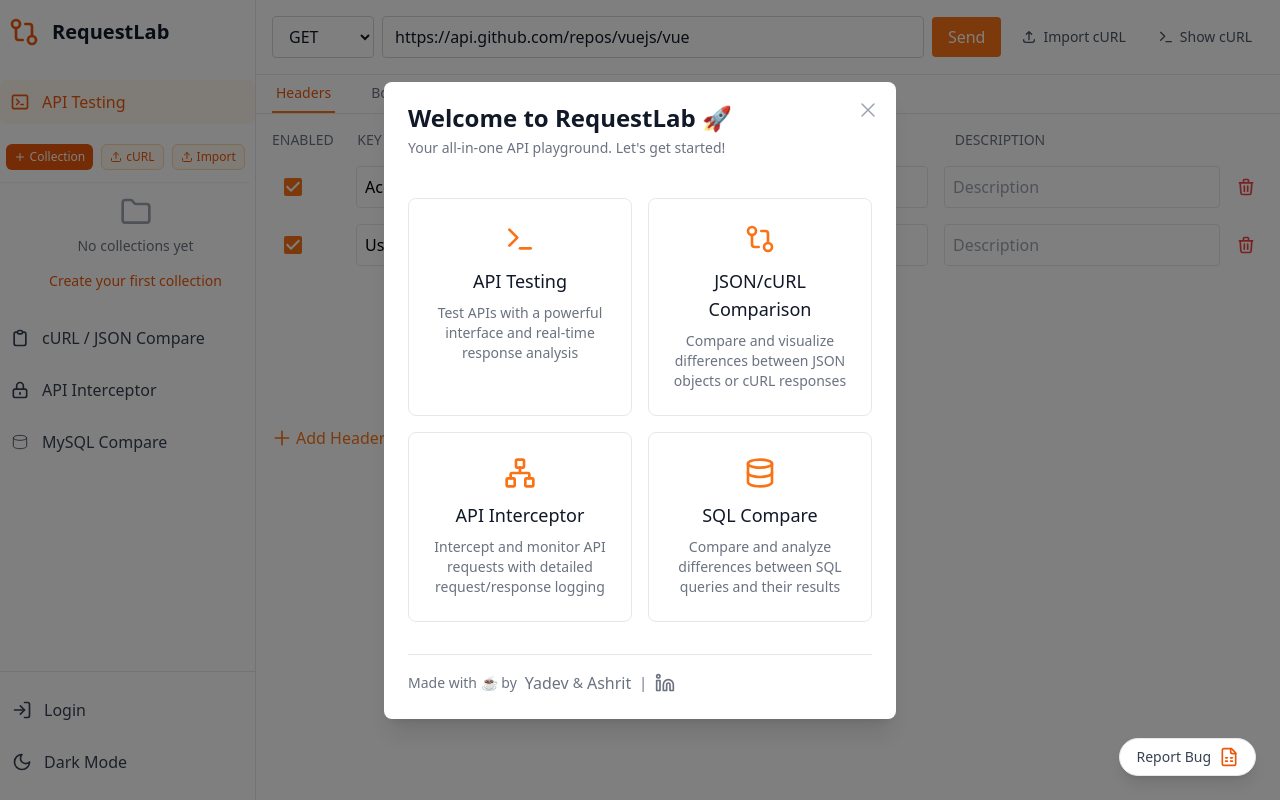
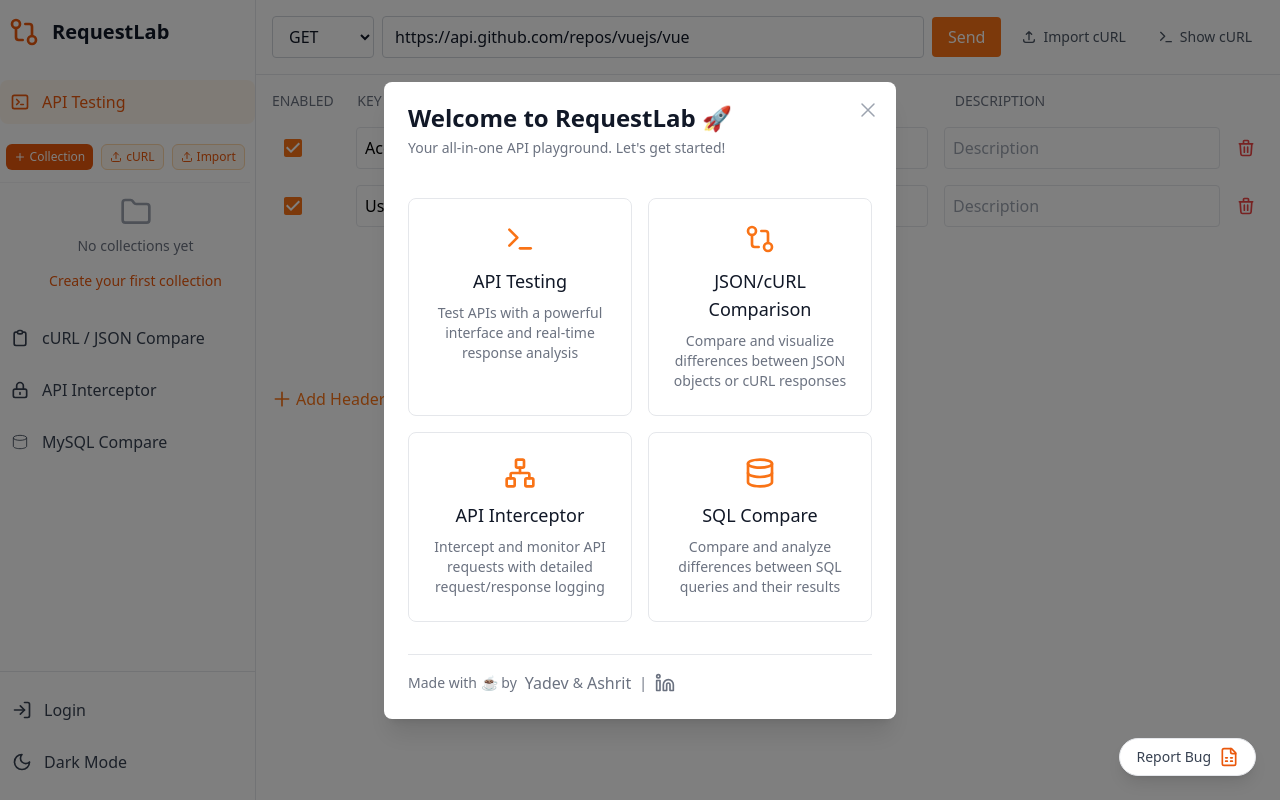
Before and after one commit to RequestLaboratory/requestlab, a React (Vite) app: page /api-testing in a window 1280 px wide. Built offline with nearby package versions, Linux system fonts and the light colour scheme.

Commit message:
resizable response area

```diff
--- a/src/pages/ApiTesting.tsx
+++ b/src/pages/ApiTesting.tsx
@@ -256,6 +256,11 @@ const ApiTesting: React.FC = () => {
     const savedVisibility = sessionStorage.getItem('apiTestingResponseVisible');
     return savedVisibility ? JSON.parse(savedVisibility) : true;
   });
+  const [responsePanelHeight, setResponsePanelHeight] = useState(() => {
+    const savedHeight = sessionStorage.getItem('apiTestingResponsePanelHeight');
+    return savedHeight ? parseInt(savedHeight) : 400;
+  });
+  const [isResizing, setIsResizing] = useState(false);
   const [copied, setCopied] = useState(false);
   const [copyMessage, setCopyMessage] = useState<string | null>(null);
   const [isResponseExpanded, setIsResponseExpanded] = useState(false);
@@ -318,6 +323,10 @@ const ApiTesting: React.FC = () => {
   useEffect(() => {
     sessionStorage.setItem('apiTestingResponseVisible', JSON.stringify(isResponsePanelVisible));
   }, [isResponsePanelVisible]);
+
+  useEffect(() => {
+    sessionStorage.setItem('apiTestingResponsePanelHeight', responsePanelHeight.toString());
+  }, [responsePanelHeight]);
 
   // Update ref when shouldStopLoadTest changes
   useEffect(() => {
@@ -1224,122 +1233,61 @@ const ApiTesting: React.FC = () => {
   };
 
   const handleImportCurl = () => {
-    if (curlInput) {
+    if (!curlInput.trim()) return;
     try {
-        // Clean up the cURL command
-        const cleanCurl = curlInput.trim()
-          .replace(/\\\n/g, ' ') // Replace line continuations with spaces
-          .replace(/\s+/g, ' '); // Replace multiple spaces with single space
-
-        // Check if it's a form-data request
-        const hasFormData = cleanCurl.includes('--form') || cleanCurl.includes('-F');
-        if (hasFormData) {
-          // Extract form data
-          const formDataMatches = cleanCurl.matchAll(/(?:--form|-F)\s+['"]([^'"]+)['"]/g);
-          const formData: { key: string; value: string; type: 'text' | 'file'; src?: string }[] = [];
-
-          for (const match of formDataMatches) {
-            const formItem = match[1];
-            const [key, value] = formItem.split('=');
-
-            if (value.startsWith('@')) {
-              // It's a file input
-              formData.push({
-                key: key,
-                value: value.substring(1), // Remove the @ symbol
-                type: 'file',
-                src: value.substring(1)
-              });
-            } else {
-              // It's a text input
-              formData.push({
-                key: key,
-                value: value.replace(/^["']|["']$/g, ''), // Remove surrounding quotes
-                type: 'text'
-              });
-            }
-          }
-
-          // Extract URL and method
-          const urlMatch = cleanCurl.match(/(?:curl\s+)(?:--location\s+)?(?:--request\s+[A-Z]+\s+)?(['"]?)(https?:\/\/[^'"]+)\1/);
-          const methodMatch = cleanCurl.match(/(?:--request|-X)\s+['"]?([A-Z]+)['"]?/);
-
-          // Extract headers
-          const headerMatches = cleanCurl.matchAll(/(?:--header|-H)\s+['"]([^'"]+)['"]/g);
-          const headers: Record<string, string> = {};
-          for (const match of headerMatches) {
-            const header = match[1];
-            const [key, value] = header.split(':').map(s => s.trim());
-            if (key && value) {
-              headers[key] = value;
-            }
-          }
-
+      const parsed = parseCurlCommand(curlInput);
       setRequestDetails(prev => ({
         ...prev,
-            method: methodMatch ? methodMatch[1] : 'POST',
-            url: urlMatch ? urlMatch[2] : '',
-            headers,
-            enabledHeaders: syncEnabledHeaders(headers),
-            formData,
-            body: ''
+        method: parsed.method,
+        url: parsed.url,
+        headers: parsed.headers,
+        body: parsed.body || '',
+        queryParams: parsed.queryParams || {}
       }));
-
-          setBodyType('form-data');
       setIsImportCurlOpen(false);
       setCurlInput('');
-          return;
-        }
-
-        // Handle regular cURL command (non-form-data)
-        const parsedCurl = parseCurlCommand(cleanCurl);
-
-        // Format JSON body if Content-Type is application/json
-        let formattedBody = parsedCurl.body;
-        const contentTypeHeader = Object.entries(parsedCurl.headers).find(([key]) =>
-          key.toLowerCase() === 'content-type'
-        );
-        if (
-          contentTypeHeader &&
-          contentTypeHeader[1].toLowerCase().includes('application/json') &&
-          parsedCurl.body
-        ) {
-          try {
-            formattedBody = JSON.stringify(JSON.parse(parsedCurl.body), null, 2);
-          } catch (e) {
-            // If not valid JSON, leave as is
-          }
-        }
-
-        setRequestDetails(prev => {
-          const newHeaders = parsedCurl.headers || {};
-          return {
-            ...prev,
-            method: parsedCurl.method || 'GET',
-            url: parsedCurl.url || '',
-            headers: newHeaders,
-            enabledHeaders: syncEnabledHeaders(newHeaders),
-            body: formattedBody || '',
-            queryParams: parsedCurl.queryParams || {}
-          };
-        });
-
-        // Set body type if present
-        if (parsedCurl.body) {
-          setBodyType('raw');
-          if (contentTypeHeader) {
-            setContentType(contentTypeHeader[1]);
-          }
-        }
-
-        setIsImportCurlOpen(false);
-        setCurlInput('');
-      } catch (err) {
-        alert('Invalid cURL command. Please check the format and try again.');
-        console.error('Failed to parse cURL command:', err);
-      }
-    }
-  };
+    } catch (error) {
+      alert('Invalid cURL command');
+    }
+  };
+
+  // Resize handlers for response panel
+  const handleResizeStart = (e: React.MouseEvent) => {
+    e.preventDefault();
+    setIsResizing(true);
+  };
+
+  const handleResizeMove = (e: MouseEvent) => {
+    if (!isResizing) return;
+
+    const newHeight = window.innerHeight - e.clientY;
+    const minHeight = 200;
+    const maxHeight = window.innerHeight * 0.8;
+
+    if (newHeight >= minHeight && newHeight <= maxHeight) {
+      setResponsePanelHeight(newHeight);
+    }
+  };
+
+  const handleResizeEnd = () => {
+    setIsResizing(false);
+  };
+
+  useEffect(() => {
+    if (isResizing) {
+      document.addEventListener('mousemove', handleResizeMove);
+      document.addEventListener('mouseup', handleResizeEnd);
+      document.body.style.cursor = 'row-resize';
+      document.body.style.userSelect = 'none';
+
+      return () => {
+        document.removeEventListener('mousemove', handleResizeMove);
+        document.removeEventListener('mouseup', handleResizeEnd);
+        document.body.style.cursor = '';
+        document.body.style.userSelect = '';
+      };
+    }
+  }, [isResizing]);
 
   // Auto-select the first API in the first collection on first load if none selected
   useEffect(() => {
@@ -1430,7 +1378,7 @@ const ApiTesting: React.FC = () => {
   return (
     <ThemeProvider theme={muiTheme}>
       <div className="h-screen flex bg-white dark:bg-gray-900">
-        <div className="flex-1 min-w-0 flex flex-col">
+        <div className={`flex-1 min-w-0 flex flex-col transition-all duration-300`} style={{ marginBottom: response && isResponsePanelVisible ? responsePanelHeight : 0 }}>
           {/* Existing ApiTesting main content starts here */}
       {/* Top Bar */}
       <div className="flex items-center gap-2 p-4 border-b border-gray-200 dark:border-gray-700">
@@ -1554,70 +1502,6 @@ const ApiTesting: React.FC = () => {
       </div>
 
       {/* Main Content */}
-          <div className="flex-1 flex flex-col">
-        {/* Main Request Area */}
-            <div className="flex-1 flex flex-col">
-          {/* Tabs */}
-          <div className="border-b border-gray-200 dark:border-gray-700">
-            <nav className="flex space-x-8 px-4">
-              <button
-                onClick={() => isValidTab('headers') && setActiveTab('headers')}
-                    className={`py-2 px-1 border-b-2 font-medium text-sm ${activeTab === 'headers'
-                    ? 'border-orange-500 text-orange-600 dark:text-orange-400'
-                    : 'border-transparent text-gray-500 hover:text-gray-700 hover:border-gray-300 dark:text-gray-400'
-                }`}
-              >
-                Headers
-              </button>
-              <button
-                onClick={() => isValidTab('body') && setActiveTab('body')}
-                    className={`py-2 px-1 border-b-2 font-medium text-sm ${activeTab === 'body'
-                    ? 'border-orange-500 text-orange-600 dark:text-orange-400'
-                    : 'border-transparent text-gray-500 hover:text-gray-700 hover:border-gray-300 dark:text-gray-400'
-                }`}
-              >
-                Body
-              </button>
-              <button
-                onClick={() => isValidTab('params') && setActiveTab('params')}
-                    className={`py-2 px-1 border-b-2 font-medium text-sm ${activeTab === 'params'
-                    ? 'border-orange-500 text-orange-600 dark:text-orange-400'
-                    : 'border-transparent text-gray-500 hover:text-gray-700 hover:border-gray-300 dark:text-gray-400'
-                }`}
-              >
-                Params
-              </button>
-              <button
-                onClick={() => isValidTab('pre-request') && setActiveTab('pre-request')}
-                    className={`py-2 px-1 border-b-2 font-medium text-sm ${activeTab === 'pre-request'
-                    ? 'border-orange-500 text-orange-600 dark:text-orange-400'
-                    : 'border-transparent text-gray-500 hover:text-gray-700 hover:border-gray-300 dark:text-gray-400'
-                }`}
-              >
-                Pre-request Script
-              </button>
-              <button
-                onClick={() => isValidTab('tests') && setActiveTab('tests')}
-                    className={`py-2 px-1 border-b-2 font-medium text-sm ${activeTab === 'tests'
-                    ? 'border-orange-500 text-orange-600 dark:text-orange-400'
-                    : 'border-transparent text-gray-500 hover:text-gray-700 hover:border-gray-300 dark:text-gray-400'
-                }`}
-              >
-                Tests
-              </button>
-                  <button
-                    onClick={() => isValidTab('load-test') && setActiveTab('load-test')}
-                    className={`py-2 px-1 border-b-2 font-medium text-sm ${activeTab === 'load-test'
-                      ? 'border-orange-500 text-orange-600 dark:text-orange-400'
-                      : 'border-transparent text-gray-500 hover:text-gray-700 hover:border-gray-300 dark:text-gray-400'
-                      }`}
-                  >
-                    Load Test
-              </button>
-            </nav>
-          </div>
-
-          {/* Tab Content */}
           <div className="flex-1 py-4 pl-4 overflow-hidden">
             {activeTab === 'params' && (
                   <div className="space-y-4 h-[calc(100vh-30rem)] overflow-y-auto">
@@ -1949,9 +1833,19 @@ const ApiTesting: React.FC = () => {
           </div>
         </div>
 
-            {/* Response Panel - Only show when not in load test tab */}
-            {response && activeTab !== 'load-test' && (
-              <div className={`border-t border-gray-200 dark:border-gray-700 flex flex-col transition-all duration-300 ease-in-out transform ${isResponsePanelVisible ? 'h-[400px] opacity-100' : 'h-0 opacity-0'}`}>
+        {/* Resizable Response Panel */}
+        {response && isResponsePanelVisible && (
+          <div
+            className="fixed bottom-0 left-0 right-0 bg-white dark:bg-gray-800 border-t border-gray-200 dark:border-gray-700 shadow-lg flex flex-col z-40"
+            style={{ height: responsePanelHeight }}
+          >
+            {/* Resize Handle */}
+            <div
+              className="absolute top-0 left-0 right-0 h-1 bg-gray-300 dark:bg-gray-600 hover:bg-orange-500 dark:hover:bg-orange-400 cursor-row-resize transition-colors duration-200"
+              onMouseDown={handleResizeStart}
+            />
+
+            {/* Panel Header */}
             <div className="flex justify-between items-center p-4 border-b border-gray-200 dark:border-gray-700">
               <div className="flex items-center gap-4">
                 <div className="flex items-center gap-2">
@@ -1988,9 +1882,17 @@ const ApiTesting: React.FC = () => {
                 >
                   {copied ? <Check className="w-5 h-5" /> : <Copy className="w-5 h-5" />}
                 </button>
-              </div>
-            </div>
-                <div className="flex-1 min-h-0 overflow-auto">
+                <button
+                  onClick={() => setIsResponsePanelVisible(false)}
+                  className="p-2 text-gray-500 hover:text-gray-700 dark:text-gray-400 dark:hover:text-gray-300 transition-colors duration-200"
+                  title="Close"
+                >
+                  <X className="w-5 h-5" />
+                </button>
+              </div>
+            </div>
+
+            {/* Panel Tabs */}
             <div className="flex border-b border-gray-200 dark:border-gray-700">
               <button
                 onClick={() => setResponseTab('response')}
@@ -2011,13 +1913,15 @@ const ApiTesting: React.FC = () => {
                 Network
               </button>
             </div>
+
+            {/* Panel Content */}
+            <div className="flex-1 overflow-auto">
               {responseTab === 'response' ? (
                 <SyntaxHighlighter
                   language="json"
                   style={vs2015}
                   customStyle={{
                     margin: 0,
-                        height: '26vh',
                     fontSize: '0.875rem',
                     lineHeight: '1.5rem',
                   }}
@@ -2029,7 +1933,7 @@ const ApiTesting: React.FC = () => {
                     : JSON.stringify(response.data, null, 2)}
                 </SyntaxHighlighter>
               ) : (
-                    <div className="p-4 h-[24vh] overflow-y-auto">
+                <div className="p-4 overflow-y-auto">
                   <div className="mb-4">
                     <h3 className="text-sm font-medium text-gray-700 dark:text-gray-300 mb-2">Request</h3>
                     <SyntaxHighlighter
@@ -2047,29 +1951,11 @@ const ApiTesting: React.FC = () => {
                       {response.curlCommand || ''}
                     </SyntaxHighlighter>
                   </div>
-                      <div>
-                        <h3 className="text-sm font-medium text-gray-700 dark:text-gray-300 mb-2">Response Headers</h3>
-                        <SyntaxHighlighter
-                          language="json"
-                          style={vs2015}
-                          customStyle={{
-                            margin: 0,
-                            fontSize: '0.875rem',
-                            lineHeight: '1.5rem',
-                            borderRadius: '0.375rem',
-                          }}
-                          showLineNumbers
-                          wrapLines={false}
-                        >
-                          {JSON.stringify(response.headers, null, 2)}
-                        </SyntaxHighlighter>
-            </div>
                 </div>
               )}
             </div>
           </div>
         )}
-          </div>
 
         {/* Full Screen Response Modal */}
         {isResponseExpanded && response && (
@@ -2284,7 +2170,6 @@ const ApiTesting: React.FC = () => {
             </Button>
           </DialogActions>
         </Dialog>
-      </div>
 
         {error && (
           <div className="fixed bottom-4 right-4 p-4 bg-red-50 dark:bg-red-900/30 rounded-md shadow-lg">
@@ -2303,9 +2188,9 @@ const ApiTesting: React.FC = () => {
 
 const styles = `
 @keyframes gradient {
-          0 % { background- position: 0% 50%; }
-        50% {background - position: 100% 50%; }
-        100% {background - position: 0% 50%; }
+  0% { background-position: 0% 50%; }
+  50% { background-position: 100% 50%; }
+  100% { background-position: 0% 50%; }
 }
 `;
 
```
Lines whose indentation alone changed are shown as unchanged.
